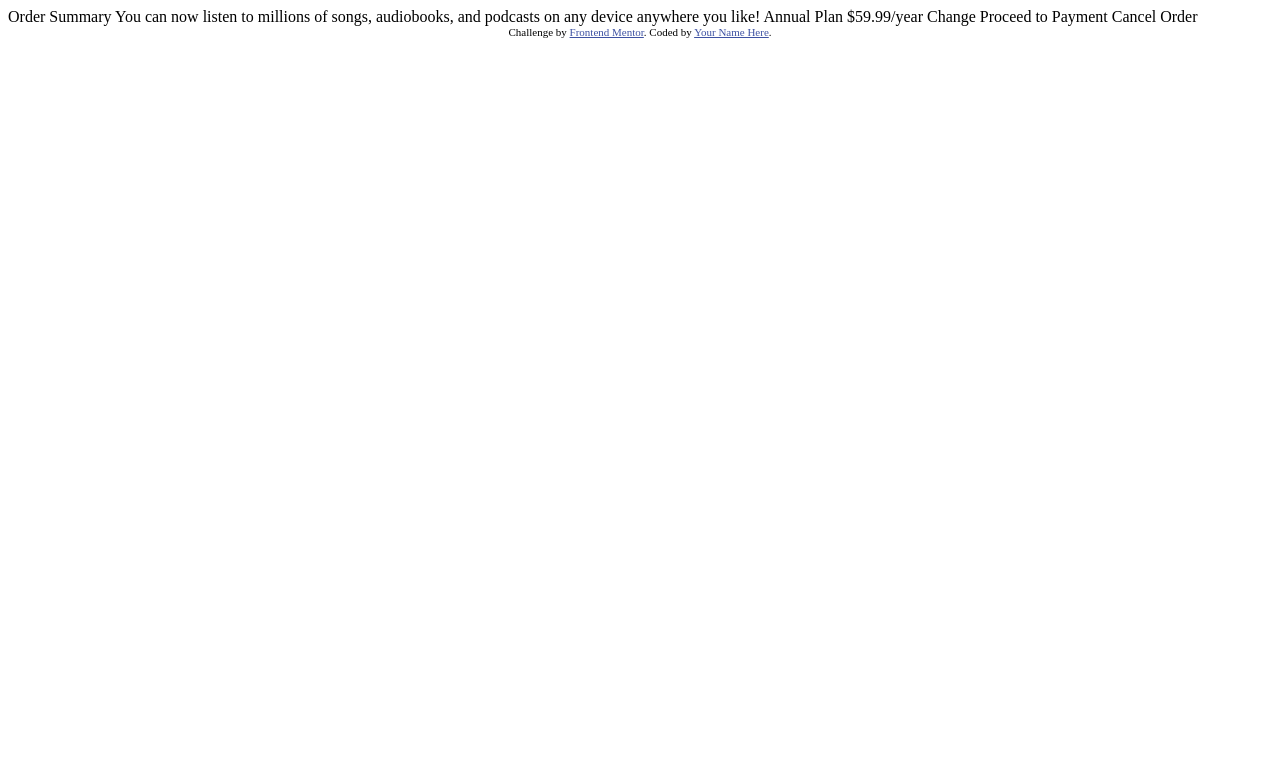
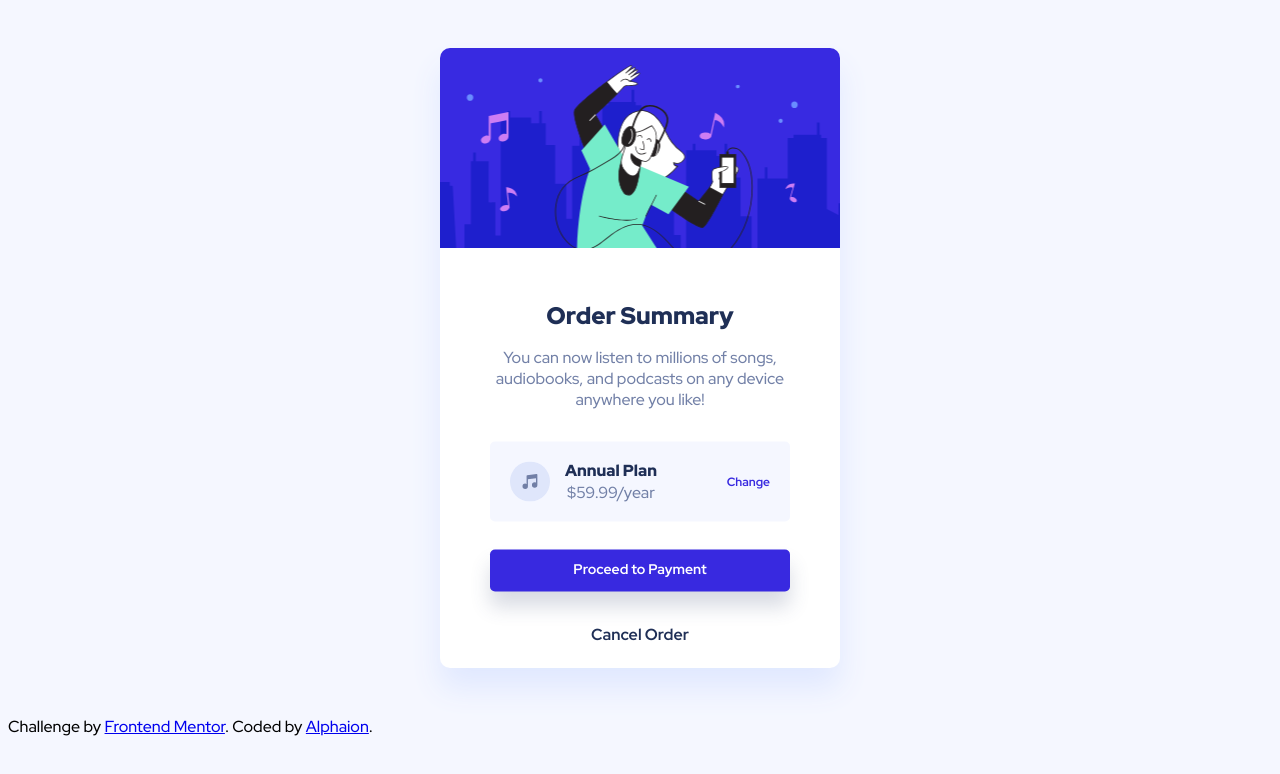
Before and after one commit to alphaion/order-summary-component-main, a plain HTML site: page index.html in a window 1280 px wide. Drawn offline with Linux system fonts and the light colour scheme.

Commit message:
Challenge Completed

```diff
--- a/index.html
+++ b/index.html
@@ -1,37 +1,44 @@
 <!DOCTYPE html>
 <html lang="en">
+
 <head>
   <meta charset="UTF-8">
-  <meta name="viewport" content="width=device-width, initial-scale=1.0"> <!-- displays site properly based on user's device -->
+  <meta name="viewport" content="width=device-width, initial-scale=1.0">
+  <!-- displays site properly based on user's device -->
 
   <link rel="icon" type="image/png" sizes="32x32" href="./images/favicon-32x32.png">
 
   <title>Frontend Mentor | Order summary card</title>
 
   <!-- Feel free to remove these styles or customise in your own stylesheet 👍 -->
-  <style>
-    .attribution { font-size: 11px; text-align: center; }
-    .attribution a { color: hsl(228, 45%, 44%); }
-  </style>
+  <link rel="stylesheet" href="./style/style.css">
 </head>
+
 <body>
 
-  Order Summary
+  <div class="card">
+    <div class="img"></div>
+    <div class="content">
+      <div class="heading">Order Summary</div>
+      <div class="text-1">You can now listen to millions of songs, audiobooks, and podcasts on any
+        device anywhere you like!</div>
 
-  You can now listen to millions of songs, audiobooks, and podcasts on any
-  device anywhere you like!
+      <div class="panel">
+        <div class="dashed">
+          <div class="icon"></div>
+          <div class="text-2"><span> Annual Plan</span><br>$59.99/year</div></div>
+        <div class="btn-sec">Change</div>
+      </div>
+      <div class="btn-pri">Proceed to Payment</div>
+      <div class="btn-ter">Cancel Order</div>
+    </div>
 
-  Annual Plan
-  $59.99/year
-
-  Change
-
-  Proceed to Payment
-  Cancel Order
+  </div>
 
   <div class="attribution">
     Challenge by <a href="https://www.frontendmentor.io?ref=challenge" target="_blank">Frontend Mentor</a>.
-    Coded by <a href="#">Your Name Here</a>.
+    Coded by <a href="https://github.com/alphaion" target="_blank">Alphaion</a>.
   </div>
 </body>
+
 </html>
--- /dev/null
+++ b/style/style.scss
@@ -0,0 +1,107 @@
+@import url('https://fonts.googleapis.com/css2?family=Red+Hat+Display:wght@500;700;900&display=swap');
+
+$white: rgb(255, 255, 255);
+$pale-blue: hsl(225, 100%, 94%);
+$bright-blue: hsl(245, 75%, 52%);
+$very-pale-blue: hsl(225, 100%, 98%);
+$desaturated-blue: hsl(224, 23%, 55%);
+$dark-blue: hsl(223, 47%, 23%);
+$desaturated-with-op:rgba(59, 74, 115, 0.2);
+
+body{
+    background-color: $very-pale-blue;
+    font-family: 'Red Hat Display', sans-serif;
+}
+
+.card{
+    width: 400px;
+    height: 620px;
+    background-color: $white;
+    margin: 3em auto;
+    border-radius: 10px;
+    box-shadow: 0px 20px 30px $pale-blue;
+}
+.img{
+    background-image: url("../images/illustration-hero.svg");
+    width: 100%;
+    height: 200px;
+    background-position: center center;
+    background-size: cover;
+    border-radius: 10px 10px 0 0;
+}
+.content{
+    position: relative;
+    left: 50%;
+    transform: translate(-50%, -50%);
+    text-align: center;
+    margin-top: 14em;
+    width: 300px;
+}
+.heading{
+    font-size: 24px;
+    font-weight: 900;
+    color: $dark-blue;
+}
+.text-1{
+    font-size: 16px;
+    font-weight: 500;
+    margin-top: 1em;
+    color: $desaturated-blue;
+}
+.panel{
+    background-color: $very-pale-blue;
+    border-radius: 5px;
+    display: flex;
+    height: 80px;
+    justify-content: space-between;
+    padding: 0 20px;
+    align-items: center;
+    margin-top: 2em;
+}
+.dashed{
+    display: flex;
+    align-items: center;
+    justify-content: center;
+}
+.icon{
+    background-image: url("../images/icon-music.svg");
+    width: 40px;
+    height: 40px;
+    background-color: $pale-blue;
+    border-radius: 50%;
+    background-position: center center;
+    background-size: cover;
+}
+.text-2{
+    margin-left: 15px;
+    color: $desaturated-blue;
+    line-height: 22px;
+}
+.text-2 span{
+    font-weight: 900;
+    color: $dark-blue;
+}
+.btn-sec{
+    color: $bright-blue;
+    font-weight: 700;
+    font-size: 12px;
+    cursor: pointer;
+}
+.btn-pri{
+    margin-top: 2em;
+    height: 32px;
+    color: $white;
+    background-color: $bright-blue;
+    border-radius: 5px;
+    font-size: 14px;
+    padding-top: 10px;
+    font-weight: 700;
+    box-shadow: 0 15px 20px $desaturated-with-op;
+    cursor: pointer;
+}
+.btn-ter{
+    margin-top: 2em;
+    color: $dark-blue;
+    cursor: pointer;
+    font-weight: 700;
+}
```
Also changed, not shown: style/style.css (added), 2 other files.
